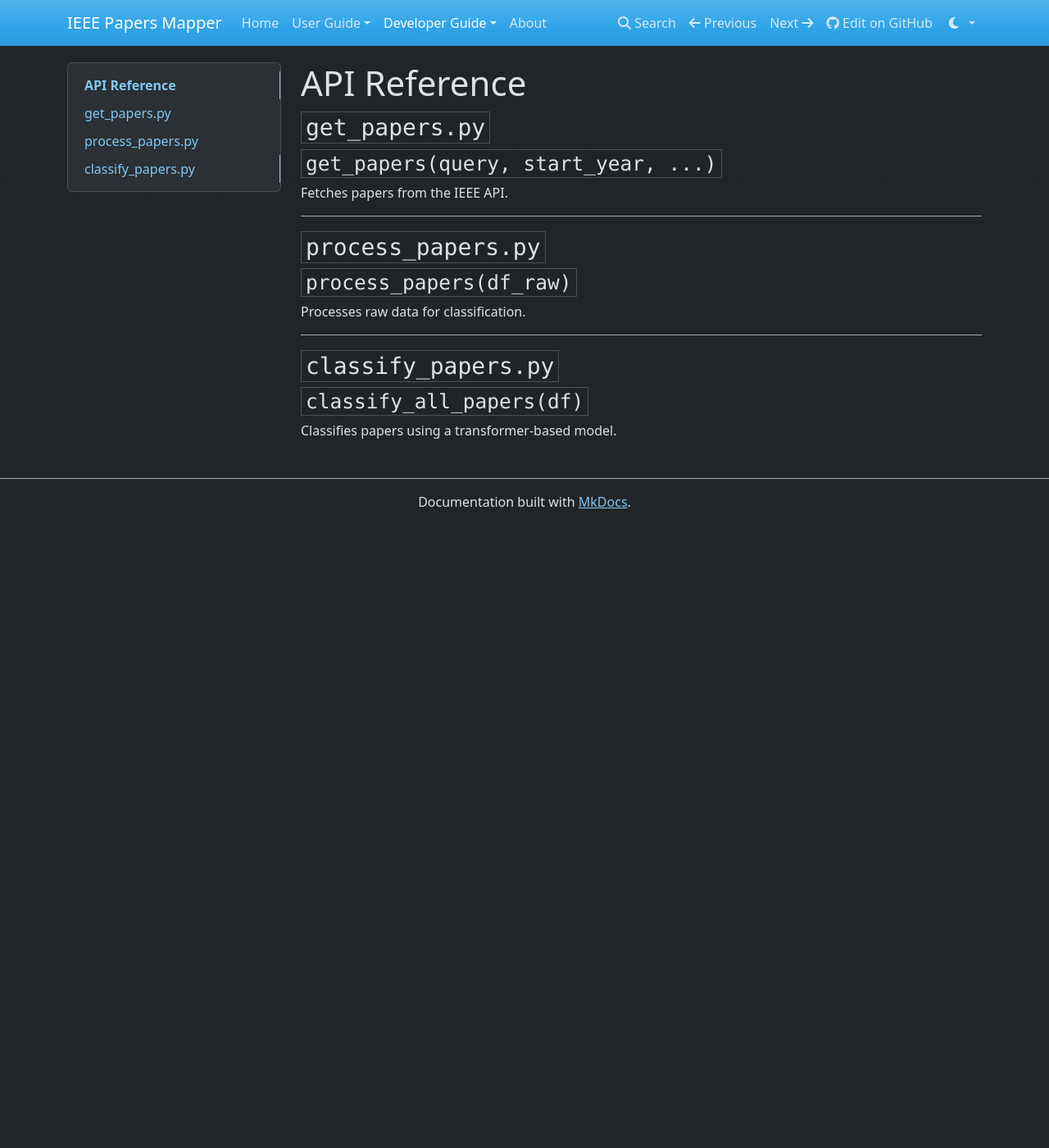
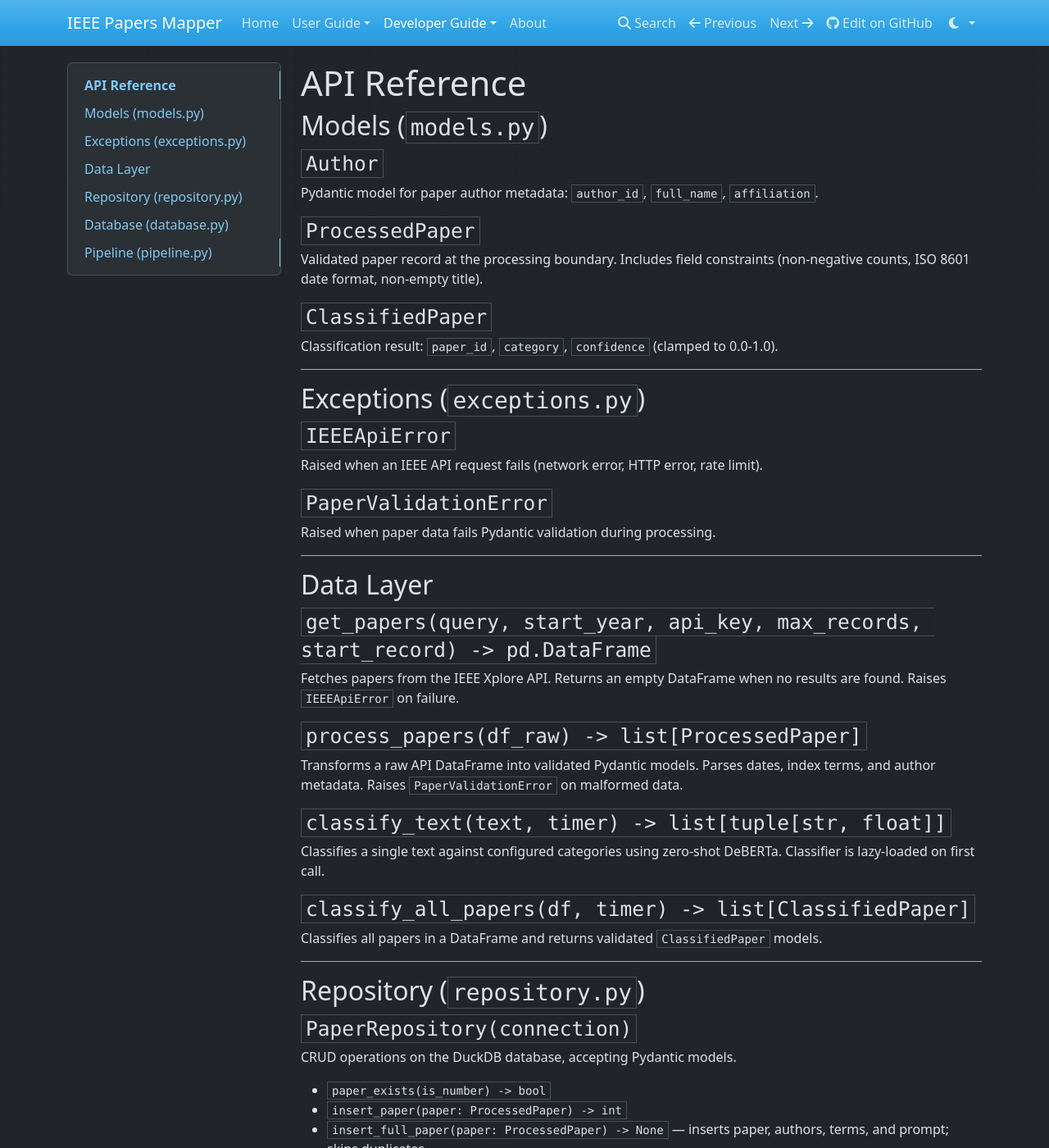
Before and after one commit to alex-anast/ieee-papers-mapper, an MkDocs documentation site: the page built from docs/developer_guide/api_reference.md, in a window 1280 px wide and 1400 px high. Shown: the whole window at 82% size. Built offline with MkDocs 1.6.1, drawn with Linux system fonts in a browser that asks for light colours; nearby versions of some CDN libraries; some of the changed text lies outside the part shown.

```diff
--- a/docs/developer_guide/api_reference.md
+++ b/docs/developer_guide/api_reference.md
@@ -1,20 +1,71 @@
 # API Reference
 
-## `get_papers.py`
+## Models (`models.py`)
 
-### `get_papers(query, start_year, ...)`
-Fetches papers from the IEEE API.
+### `Author`
+Pydantic model for paper author metadata: `author_id`, `full_name`, `affiliation`.
+
+### `ProcessedPaper`
+Validated paper record at the processing boundary. Includes field constraints (non-negative counts, ISO 8601 date format, non-empty title).
+
+### `ClassifiedPaper`
+Classification result: `paper_id`, `category`, `confidence` (clamped to 0.0-1.0).
 
 ---
 
-## `process_papers.py`
+## Exceptions (`exceptions.py`)
 
-### `process_papers(df_raw)`
-Processes raw data for classification.
+### `IEEEApiError`
+Raised when an IEEE API request fails (network error, HTTP error, rate limit).
+
+### `PaperValidationError`
+Raised when paper data fails Pydantic validation during processing.
 
 ---
 
-## `classify_papers.py`
+## Data Layer
 
-### `classify_all_papers(df)`
-Classifies papers using a transformer-based model.
+### `get_papers(query, start_year, api_key, max_records, start_record) -> pd.DataFrame`
+Fetches papers from the IEEE Xplore API. Returns an empty DataFrame when no results are found. Raises `IEEEApiError` on failure.
+
+### `process_papers(df_raw) -> list[ProcessedPaper]`
+Transforms a raw API DataFrame into validated Pydantic models. Parses dates, index terms, and author metadata. Raises `PaperValidationError` on malformed data.
+
+### `classify_text(text, timer) -> list[tuple[str, float]]`
+Classifies a single text against configured categories using zero-shot DeBERTa. Classifier is lazy-loaded on first call.
+
+### `classify_all_papers(df, timer) -> list[ClassifiedPaper]`
+Classifies all papers in a DataFrame and returns validated `ClassifiedPaper` models.
+
+---
+
+## Repository (`repository.py`)
+
+### `PaperRepository(connection)`
+CRUD operations on the DuckDB database, accepting Pydantic models.
+
+- `paper_exists(is_number) -> bool`
+- `insert_paper(paper: ProcessedPaper) -> int`
+- `insert_full_paper(paper: ProcessedPaper) -> None` — inserts paper, authors, terms, and prompt; skips duplicates
+- `get_unclassified_papers() -> pd.DataFrame`
+- `insert_classifications(classifications: list[ClassifiedPaper]) -> None`
+
+---
+
+## Database (`database.py`)
+
+### `Database(name, filepath)`
+Connection lifecycle and schema management (DDL). Creates tables with foreign key ordering on first run.
+
+- `initialise()` — creates missing tables
+- `connect() / close()` — connection lifecycle
+
+---
+
+## Pipeline (`pipeline.py`)
+
+### `run_pipeline() -> bool`
+Orchestrates the full pipeline: fetch, process, store, classify. Returns `True` if new papers were processed.
+
+### `ProgressTracker(filename, config_dir)`
+Tracks per-category pagination state in a JSON file for incremental fetching.
--- a/requirements.txt
+++ b/requirements.txt
@@ -89,3 +89,4 @@
 Werkzeug==3.0.6
 zipp==3.21.0
 python-json-logger
+pydantic
```
Also changed, not shown: README.md (+99 -231 lines), docs/about.md (+1 -1 lines), 1 other file.
